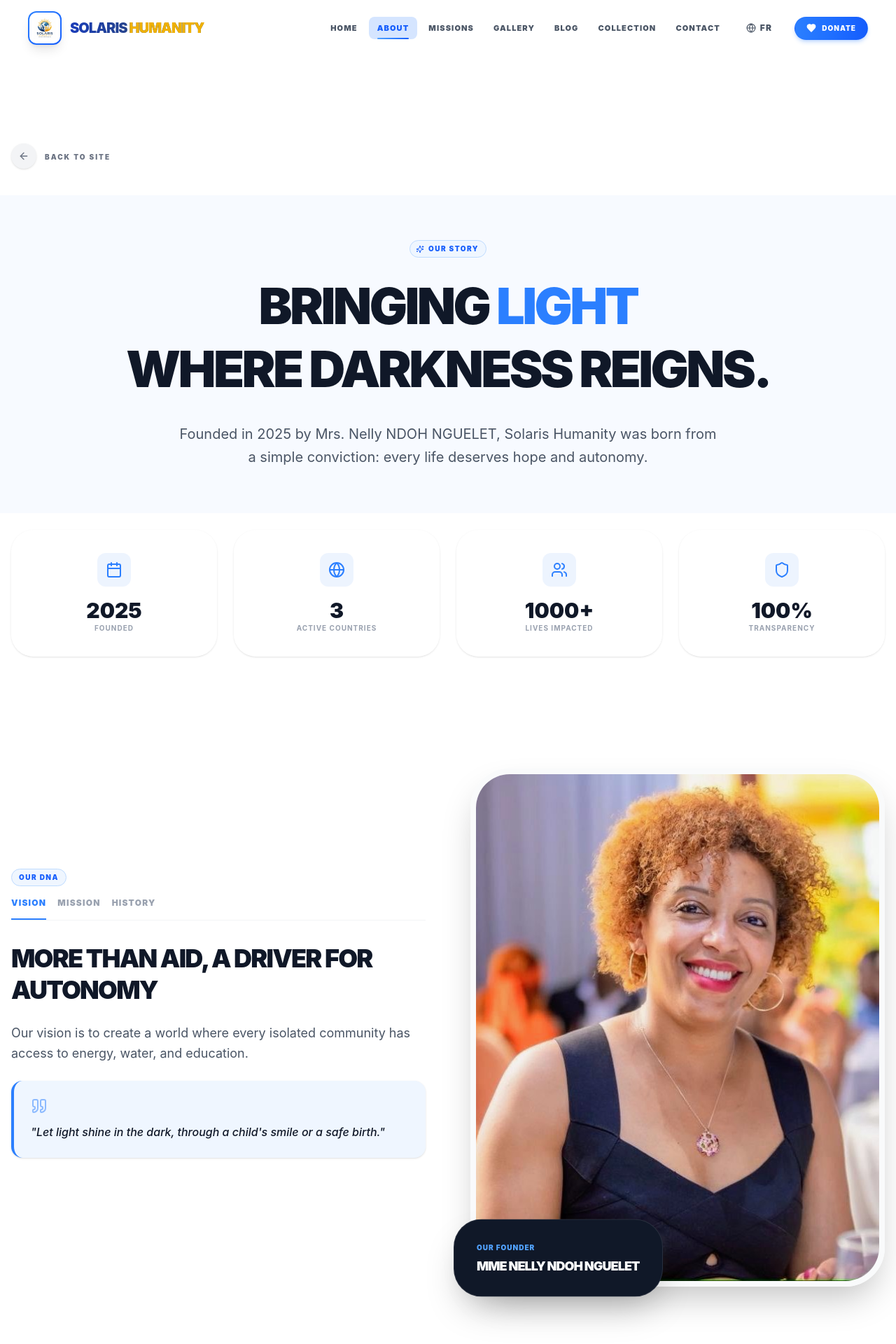
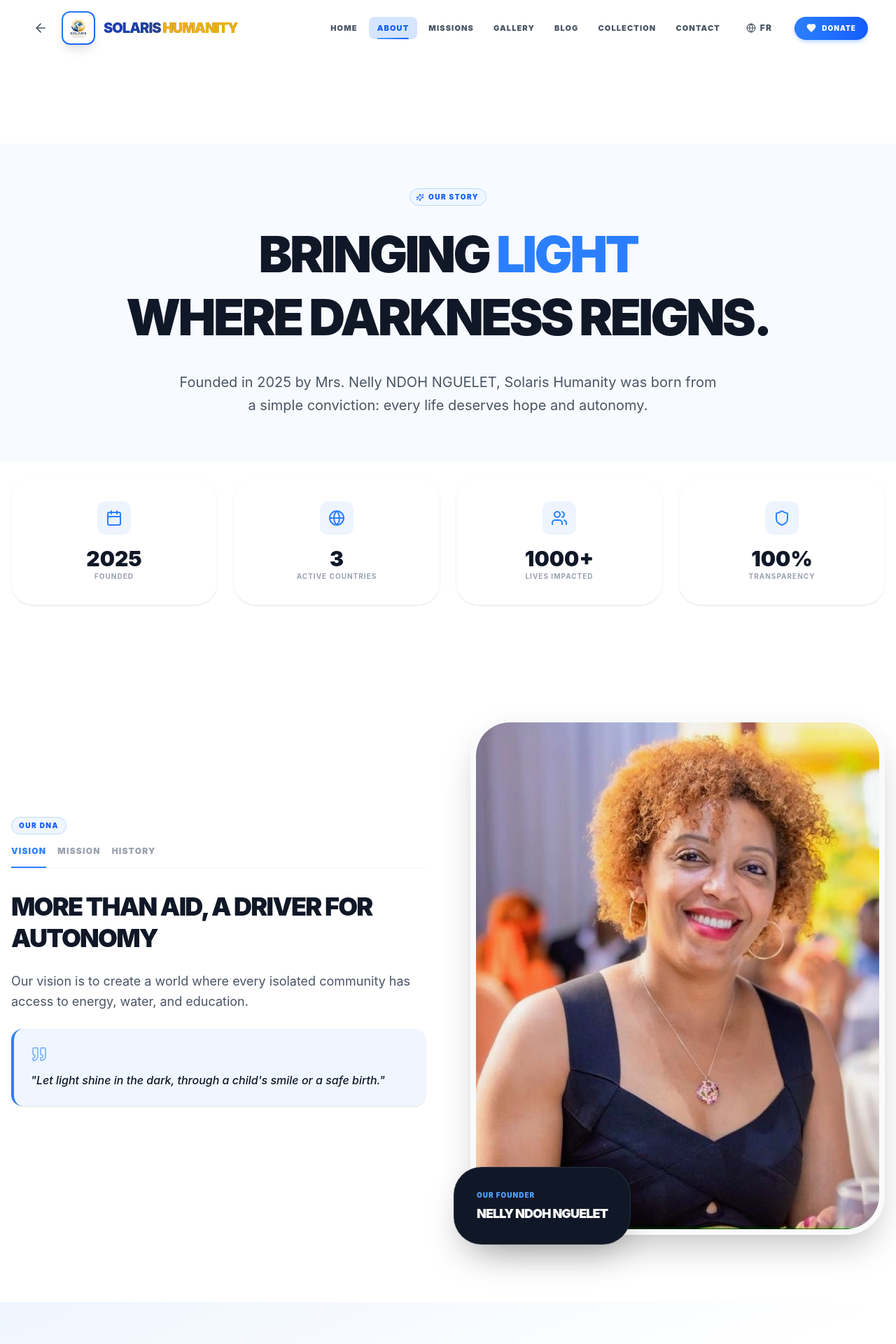
Before and after one commit to 7even5iv/solarishumanity, a React (Vite) app: page /A-Propos in a window 1280 px wide. Shown: the top 1920 px of the page at 70% size. Built offline with nearby package versions, Linux system fonts and the light colour scheme.

Commit message:
:Mise à jour

```diff
--- a/src/layouts/Navbar.tsx
+++ b/src/layouts/Navbar.tsx
@@ -1,6 +1,6 @@
-import React, { useState, useEffect, memo } from 'react'; // ✅ Supprimé useCallback inutilisé
+import React, { useState, useEffect, memo } from 'react';
 import { Link, useNavigate, useLocation } from 'react-router-dom';
-import { Menu, X, Heart, Globe, ChevronRight } from 'lucide-react';
+import { Menu, X, Heart, Globe, ChevronRight, ArrowLeft } from 'lucide-react';
 import { useTranslation } from 'react-i18next';
 import { Button } from '../components/Button';
 
@@ -23,6 +23,9 @@
   const [navbarHeight, setNavbarHeight] = useState(0);
   const navigate = useNavigate();
   const location = useLocation();
+
+  // Vérifier si on est sur la page d'accueil
+  const isHomePage = location.pathname === '/';
 
   // Calculer et partager la hauteur de la navbar
   useEffect(() => {
@@ -95,6 +98,10 @@
     setIsMenuOpen(false);
   };
 
+  const handleGoBack = () => {
+    navigate(-1);
+  };
+
   return (
     <>
       {/* Spacer pour compenser la navbar fixe */}
@@ -106,8 +113,19 @@
         }`}>
         <div className="max-w-7xl mx-auto px-4 sm:px-6 md:px-8 lg:px-10">
           <div className="flex justify-between items-center">
-            {/* LOGO */}
-            <Link to="/" className="flex items-center gap-2 md:gap-3 group flex-shrink-0">
+            {/* LOGO - Avec flèche retour sur les pages internes */}
+            <div className="flex items-center gap-2 md:gap-3 flex-shrink-0">
+              {!isHomePage && (
+                <button
+                  onClick={handleGoBack}
+                  className="p-2 rounded-lg hover:bg-white/30 text-gray-600 hover:text-blue-600 transition-all backdrop-blur-sm group"
+                  aria-label="Retour"
+                  title="Retour"
+                >
+                  <ArrowLeft size={20} className="group-hover:-translate-x-0.5 transition-transform" />
+                </button>
+              )}
+              <Link to="/" className="flex items-center gap-2 md:gap-3 group">
                 <div className="w-8 h-8 sm:w-10 sm:h-10 md:w-12 md:h-12 rounded-xl bg-gradient-to-br from-blue-500 to-blue-600 p-0.5 shadow-lg group-hover:rotate-6 transition-transform">
                   <div className="w-full h-full bg-white backdrop-blur-sm rounded-[10px] flex items-center justify-center overflow-hidden">
                     <img
@@ -124,6 +142,7 @@
                   </span>
                 </div>
               </Link>
+            </div>
 
             {/* DESKTOP NAV - Uniquement visible sur desktop (lg et plus) */}
             <div className="hidden lg:flex items-center space-x-0 xl:space-x-1">
--- a/src/pages/About.tsx
+++ b/src/pages/About.tsx
@@ -48,23 +48,6 @@
 
   return (
     <div className="min-h-screen bg-white pt-24 overflow-hidden font-sans">
-
-      <motion.div
-        initial={{ opacity: 0, x: -20 }}
-        animate={{ opacity: 1, x: 0 }}
-        className="max-w-7xl mx-auto px-4 pt-8"
-      >
-        <Link
-          to="/"
-          className="inline-flex items-center gap-3 text-[10px] font-black text-gray-500 hover:text-blue-500 transition-all uppercase tracking-[0.2em] group"
-        >
-          <div className="p-2.5 bg-gray-100 rounded-full group-hover:bg-blue-50 transition-colors shadow-sm">
-            <ArrowLeft size={16} className="group-hover:-translate-x-1 transition-transform" />
-          </div>
-          <span className="mt-0.5">{t('nav.back')}</span>
-        </Link>
-      </motion.div>
-
       <section className="relative py-16 flex items-center justify-center bg-blue-50/50 mt-8">
         <div className="max-w-7xl mx-auto px-4 relative z-10 text-center">
           <motion.div
@@ -266,7 +249,7 @@
                 className="absolute -bottom-6 -left-6 bg-gray-900 text-white p-8 rounded-[2.5rem] shadow-2xl max-w-xs border border-white/10"
               >
                 <p className="text-[10px] font-black text-blue-400 uppercase tracking-widest mb-2">{t('about.founder_label')}</p>
-                <p className="text-lg font-black leading-tight uppercase tracking-tighter">Mme Nelly NDOH NGUELET</p>
+                <p className="text-lg font-black leading-tight uppercase tracking-tighter">Nelly NDOH NGUELET</p>
               </motion.div>
             </motion.div>
           </div>
--- a/src/sections/Blog.tsx
+++ b/src/sections/Blog.tsx
@@ -5,7 +5,7 @@
 import { SectionTitle } from '../components/SectionTitle';
 import { Card } from '../components/Card';
 import {
-  Calendar, Share2, Search, ArrowLeft, User
+  Calendar, Share2, Search, User
 } from 'lucide-react';
 import { useNavigate, Link } from 'react-router-dom';
 
@@ -88,20 +88,6 @@
 
   return (
     <section id="blog" className="relative py-12 bg-white overflow-hidden min-h-screen">
-
-      <motion.div
-        initial={{ opacity: 0, x: -20 }}
-        animate={{ opacity: 1, x: 0 }}
-        className="max-w-7xl mx-auto px-4 mb-12 relative z-10"
-      >
-        <Link to="/" className="inline-flex items-center gap-3 text-[10px] font-black text-gray-500 hover:text-blue-500 transition-all uppercase tracking-[0.2em] group">
-          <div className="p-2.5 bg-gray-100 rounded-full group-hover:bg-blue-50 transition-colors shadow-sm">
-            <ArrowLeft size={16} className="group-hover:-translate-x-1 transition-transform" />
-          </div>
-          {t('nav.back')}
-        </Link>
-      </motion.div>
-
       <div className="max-w-7xl mx-auto px-4 sm:px-6 lg:px-8 relative z-10">
         <SectionTitle
           subtitle={t('nav.blog')}
--- a/src/sections/Collection.tsx
+++ b/src/sections/Collection.tsx
@@ -71,16 +71,6 @@
 
   return (
     <section id="collecte" className="relative py-12 bg-white overflow-hidden min-h-screen">
-
-      <motion.div initial={{ opacity: 0, x: -20 }} animate={{ opacity: 1, x: 0 }} className="max-w-7xl mx-auto px-4 mb-12 relative z-10">
-        <Link to="/" className="inline-flex items-center gap-3 text-[10px] font-black text-gray-500 hover:text-blue-500 transition-all uppercase tracking-[0.2em] group">
-          <div className="p-2.5 bg-gray-100 rounded-full group-hover:bg-blue-50 transition-colors shadow-sm">
-            <ArrowLeft size={16} className="group-hover:-translate-x-1 transition-transform" />
-          </div>
-          {t('nav.back')}
-        </Link>
-      </motion.div>
-
       <div className="max-w-7xl mx-auto px-4 sm:px-6 lg:px-8 relative z-10">
         <SectionTitle
           subtitle={t('collection.badge')}
--- a/src/sections/Contact.tsx
+++ b/src/sections/Contact.tsx
@@ -97,17 +97,6 @@
 
   return (
     <section id="contact" className="relative py-12 bg-white overflow-hidden min-h-screen">
-
-      {/* BOUTON RETOUR BILINGUE */}
-      <div className="max-w-7xl mx-auto px-4 mb-12 relative z-10">
-        <Link to="/" className="inline-flex items-center gap-3 text-[10px] font-black text-gray-500 hover:text-blue-500 transition-all uppercase tracking-[0.2em] group">
-          <div className="p-2.5 bg-gray-100 rounded-full group-hover:bg-blue-50 transition-colors shadow-sm">
-            <ArrowLeft size={16} className="group-hover:-translate-x-1 transition-transform" />
-          </div>
-          <span className="mt-0.5">{t('nav.back')}</span>
-        </Link>
-      </div>
-
       <div className="max-w-7xl mx-auto px-4 sm:px-6 lg:px-8 relative z-10">
         <div className="grid lg:grid-cols-2 gap-16">
 
--- a/src/sections/Gallery.tsx
+++ b/src/sections/Gallery.tsx
@@ -67,16 +67,6 @@
   return (
     <section id="galerie" className="relative py-12 bg-white min-h-screen">
       <div className="max-w-7xl mx-auto px-4 sm:px-6 lg:px-8">
-
-        <motion.div initial={{ opacity: 0, x: -20 }} animate={{ opacity: 1, x: 0 }}>
-          <Link to="/" className="inline-flex items-center gap-3 text-[10px] font-black text-gray-500 hover:text-blue-500 transition-all uppercase mb-12 group">
-            <div className="p-2 bg-gray-100 rounded-full group-hover:bg-blue-50 transition-colors shadow-sm">
-              <ArrowLeft size={16} className="group-hover:-translate-x-1 transition-transform" />
-            </div>
-            {t('nav.back')}
-          </Link>
-        </motion.div>
-
         <SectionTitle
           subtitle={t('nav.gallery')}
           title={t('gallery.title')}
--- a/src/sections/Missions.tsx
+++ b/src/sections/Missions.tsx
@@ -109,16 +109,6 @@
       </div>
 
       <div className="max-w-7xl mx-auto px-4 sm:px-6 lg:px-8 relative z-10">
-
-        <motion.div initial={{ opacity: 0, x: -20 }} animate={{ opacity: 1, x: 0 }} className="mb-12">
-          <Link to="/" className="inline-flex items-center gap-3 text-[10px] font-black text-gray-500 hover:text-blue-500 transition-all uppercase tracking-widest group">
-            <div className="p-2.5 bg-gray-100 rounded-full group-hover:bg-blue-50 transition-colors shadow-sm">
-              <ArrowLeft size={16} className="group-hover:-translate-x-1 transition-transform" />
-            </div>
-            {t('nav.back')}
-          </Link>
-        </motion.div>
-
         <SectionTitle
           subtitle={t('missions.badge')}
           title={t('missions.title')}
```
Lines whose indentation alone changed are shown as unchanged.
